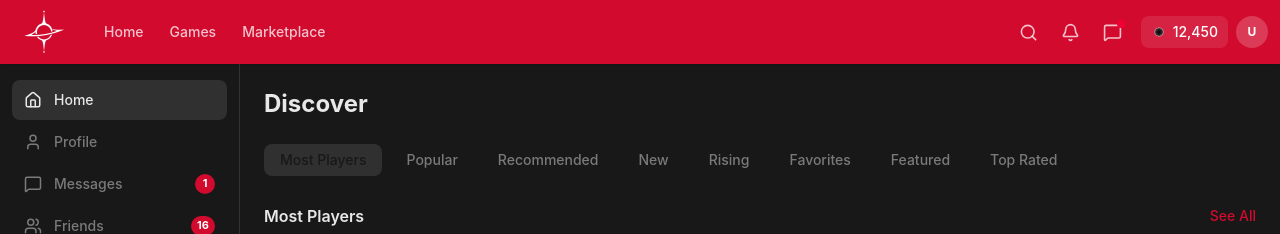
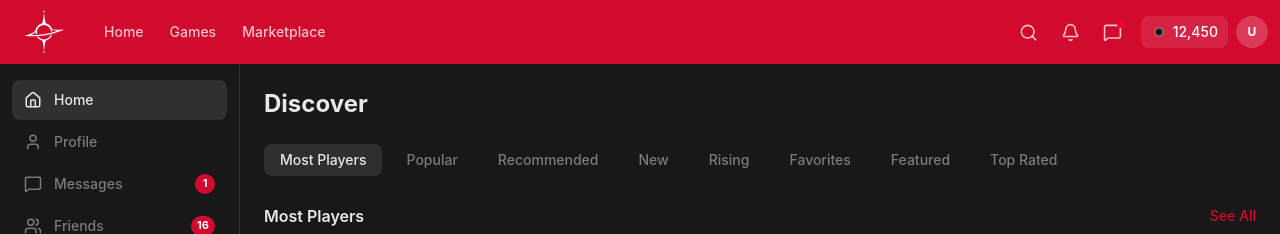
Before and after one commit to Pwooooo/Sox, a React (Vite) app: page / in a window 1280 px wide. Shown: the top 234 px of the page. Built offline with nearby package versions, Linux system fonts and the light colour scheme.

Commit message:
fix: subtle category tab highlight

```diff
--- a/src/pages/Home.tsx
+++ b/src/pages/Home.tsx
@@ -32,8 +32,8 @@ export function Home() {
             className={cn(
               "shrink-0 px-4 py-1.5 text-sm font-medium rounded-lg transition-colors cursor-pointer border-none",
               i === 0
-                ? "bg-accent text-accent-foreground"
-                : "bg-transparent text-muted-foreground hover:bg-accent/50 hover:text-foreground"
+                ? "bg-white/10 text-foreground"
+                : "bg-transparent text-muted-foreground hover:bg-white/5 hover:text-foreground"
             )}
           >
             {cat}
```
